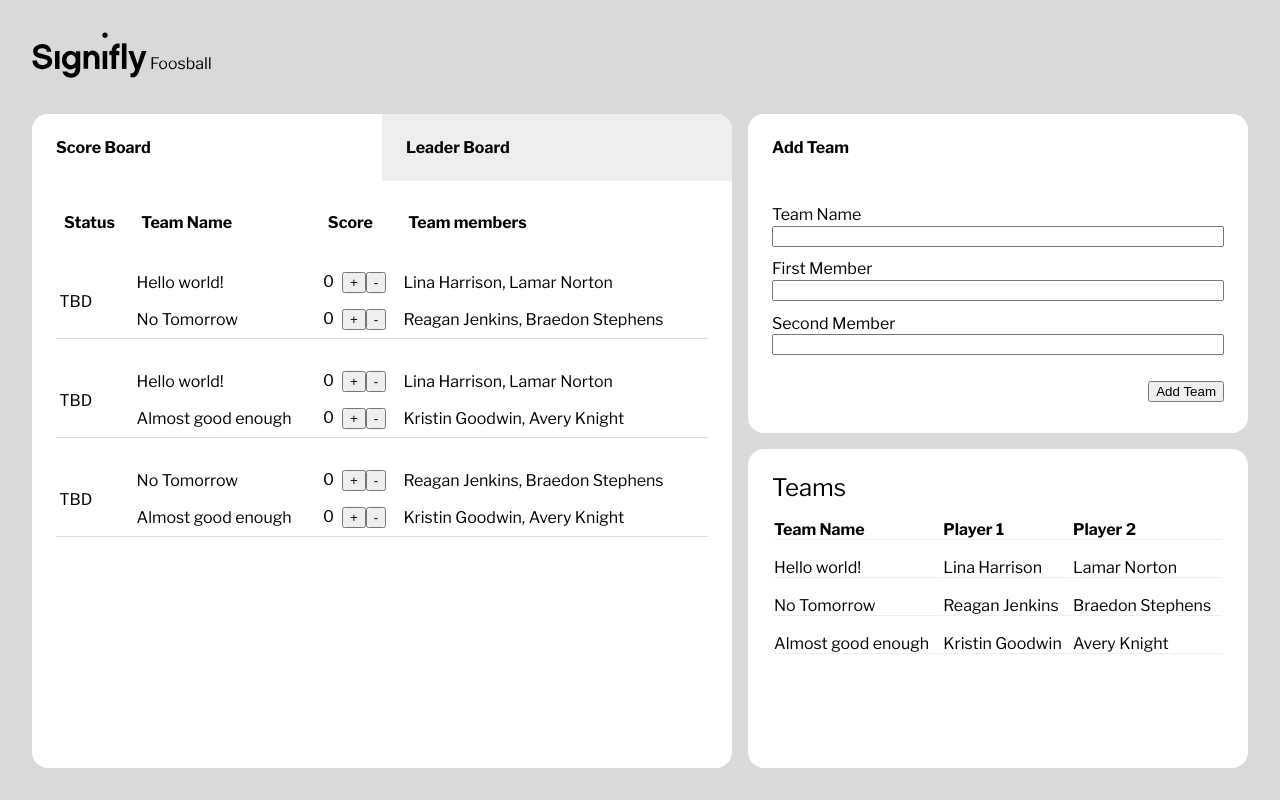
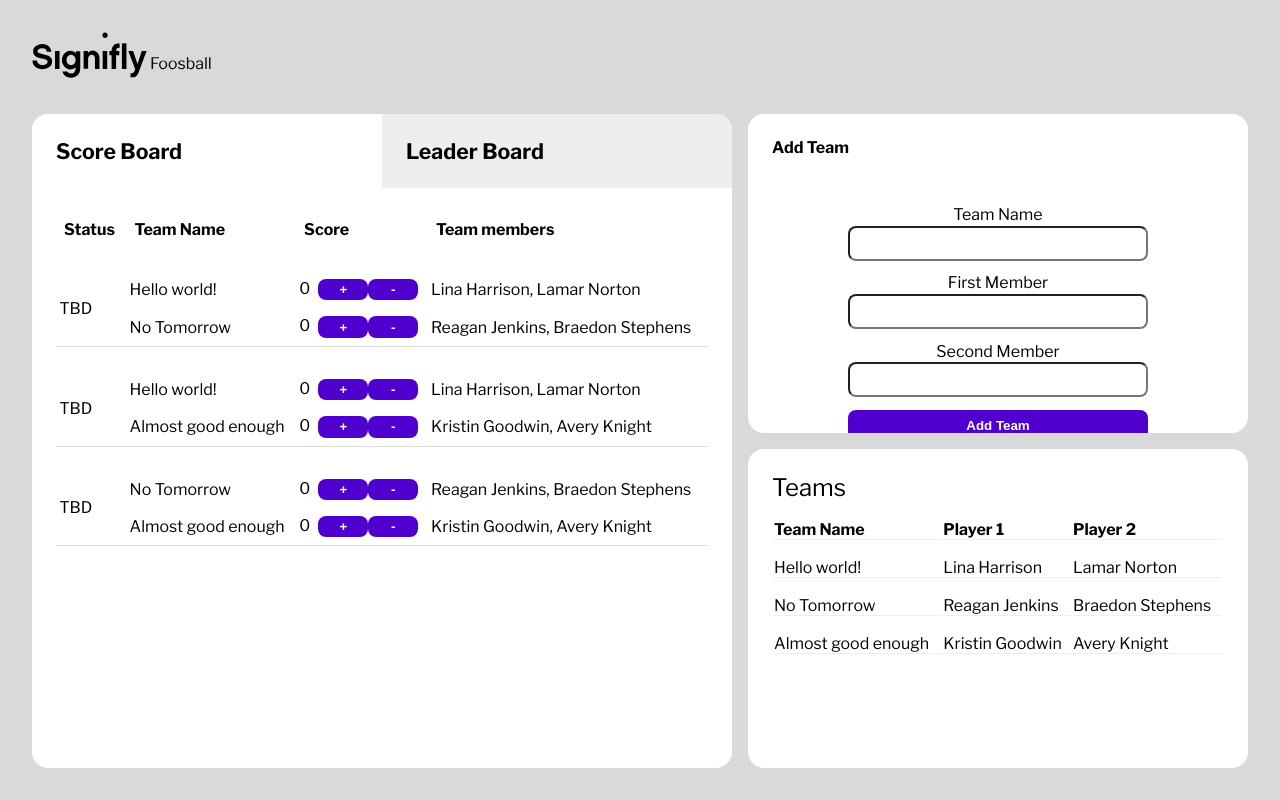
Before and after one commit to Zagoman/Signifly_case, a Vue app: page / in a window 1280 px wide. Built offline with nearby package versions, Linux system fonts and the light colour scheme.

Commit message:
clean tabs

```diff
--- a/src/components/AddTeam.vue
+++ b/src/components/AddTeam.vue
@@ -13,9 +13,9 @@
       <input type="text" id="second_name" v-model="secondMember" />
     </div>
     <div>
-      <span class="error" v-if="error"> {{ errorMessage }} </span>
+      <button @click="submit">Add Team</button>
+      <span class="error" v-show="error"> {{ errorMessage }} </span>
     </div>
-    <button @click="submit">Add Team</button>
   </div>
 </template>
 <script>
@@ -63,16 +63,49 @@ export default {
   display: flex;
   flex-direction: column;
   gap: 0.8rem;
+  align-items: center;
 }
 .form div {
   display: flex;
   gap: 0.1rem;
   flex-direction: column;
+  width: 100%;
+  align-items: center;
 }
 .form button {
-  align-self: flex-end;
+  align-self: center;
 }
 .error {
   color: red;
 }
+button {
+  background-color: #4f00cf;
+  color: white;
+  padding: 0.5rem 1.5rem;
+  appearance: none;
+  border: none;
+  border-radius: 0.5rem;
+  font-weight: 700;
+  cursor: pointer;
+  transition: opacity 250ms ease-in-out;
+  transition: transform 150ms cubic-bezier(0.09, 1.34, 1, 1.06);
+  width: 100%;
+  max-width: 300px;
+}
+button:hover {
+  opacity: 0.8;
+}
+button:active {
+  transform: translate(2px, 2px);
+}
+input {
+  width: 100%;
+  max-width: 300px;
+  height: 35px;
+  border-radius: 0.5rem;
+  background-color: #fff;
+}
+input:focus-visible {
+  outline: #4f00cf auto 1px;
+}
 </style>
--- a/src/components/ScoreBoard.vue
+++ b/src/components/ScoreBoard.vue
@@ -181,4 +181,20 @@ th {
   font-weight: 700;
   text-align: left;
 }
+button {
+  background-color: #4f00cf;
+  color: white;
+  padding: 0.2rem 1rem;
+  width: 50px;
+  appearance: none;
+  border: none;
+  border-radius: 0.5rem;
+  font-weight: 700;
+  cursor: pointer;
+  transition: opacity 250ms ease-in-out;
+  transition: transform 150ms cubic-bezier(0.09, 1.34, 1, 1.06);
+}
+button:hover {
+  opacity: 0.8;
+}
 </style>
--- a/src/components/TabsWrapper.vue
+++ b/src/components/TabsWrapper.vue
@@ -35,6 +35,7 @@ li {
   cursor: pointer;
   transition: background-color 0.3s ease-in-out;
   font-weight: 700;
+  font-size: 1.33rem;
 }
 li.active {
   background-color: #fff;
```
